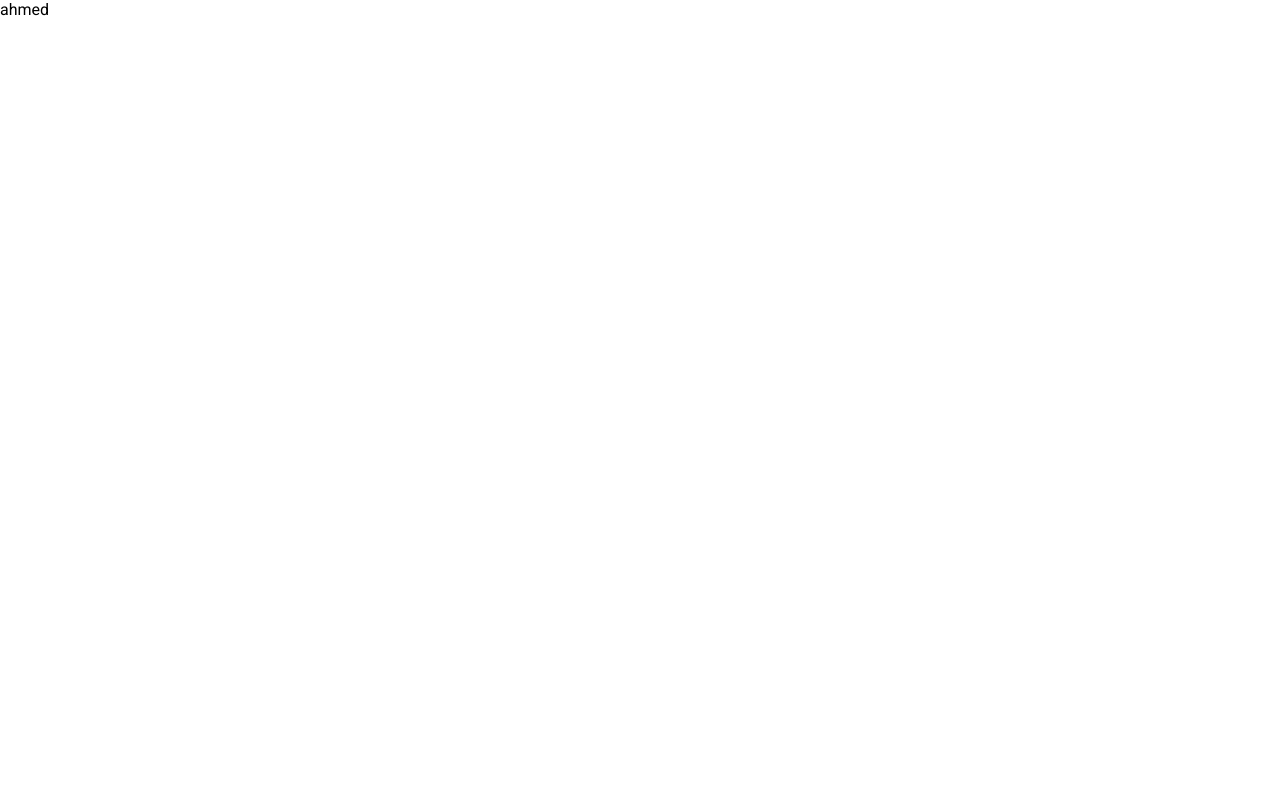
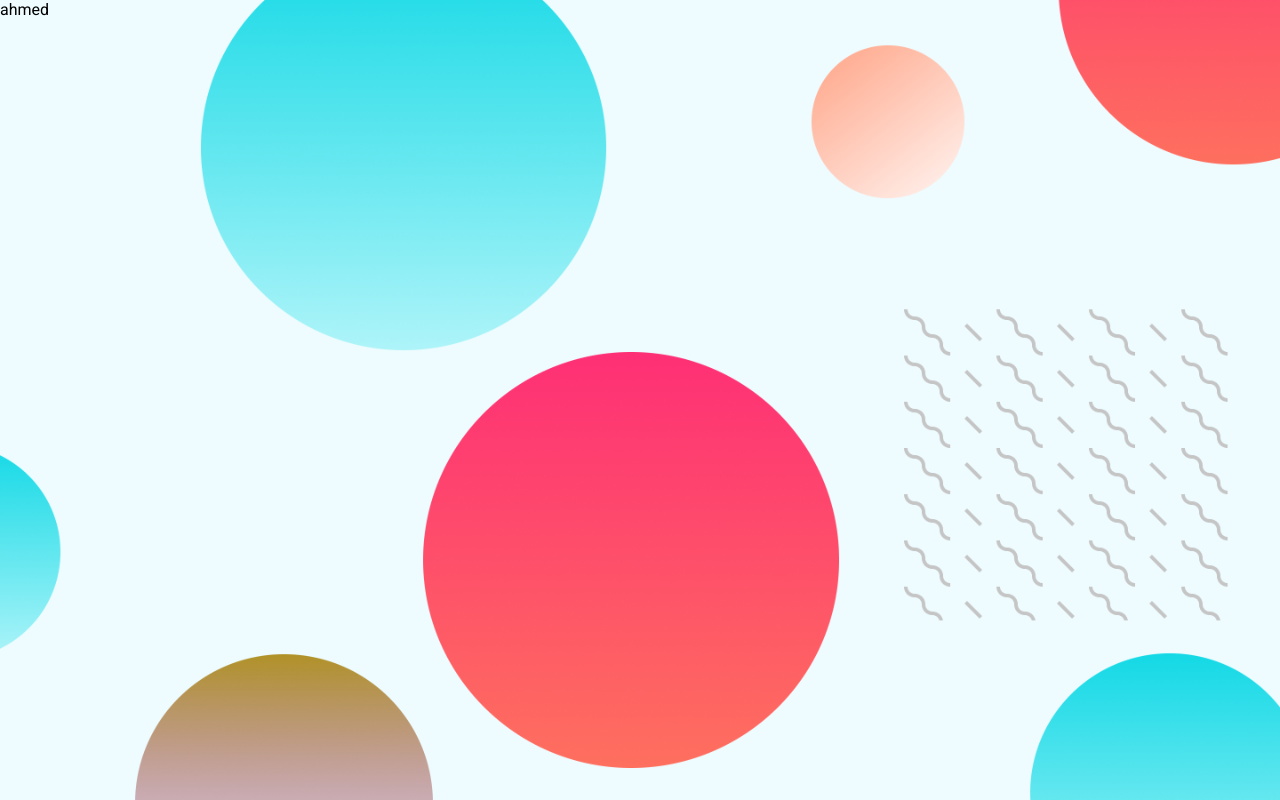
Before and after one commit to yazidam/Figma_SignUp_StyledComponents, a React (Create React App) app: page / in a window 1280 px wide. Built offline with nearby package versions, Linux system fonts and the light colour scheme.

Commit message:
Adding container

```diff
--- a/package.json
+++ b/package.json
@@ -9,6 +9,7 @@
     "react": "^17.0.2",
     "react-dom": "^17.0.2",
     "react-scripts": "5.0.0",
+    "styled-components": "^5.3.3",
     "web-vitals": "^2.1.4"
   },
   "scripts": {
--- a/src/App.js
+++ b/src/App.js
@@ -1,5 +1,30 @@
+import styled from "styled-components";
+import bgImg from "./assets/bg.png";
 function App() {
-  return <div className="App">ahmed</div>;
+  return (
+    <Container>
+      <Wrapper>ahmed</Wrapper>
+    </Container>
+  );
 }
 
 export default App;
+
+const Container = styled.div`
+  background: #eefcff;
+  position: absolute;
+  top: 0;
+  left: 0;
+  bottom: 0;
+  right: 0;
+`;
+
+const Wrapper = styled.div`
+  background-image: url(${bgImg});
+  background-position: center;
+  background-size: cover;
+  background-repeat: no-repeat;
+  width: 100vw;
+  height: 100vh;
+  /* display: flex; */
+`;
```
Also changed, not shown: src/assets/bg.png (added), 1 other file (tests, documents, lock files or other folders).
